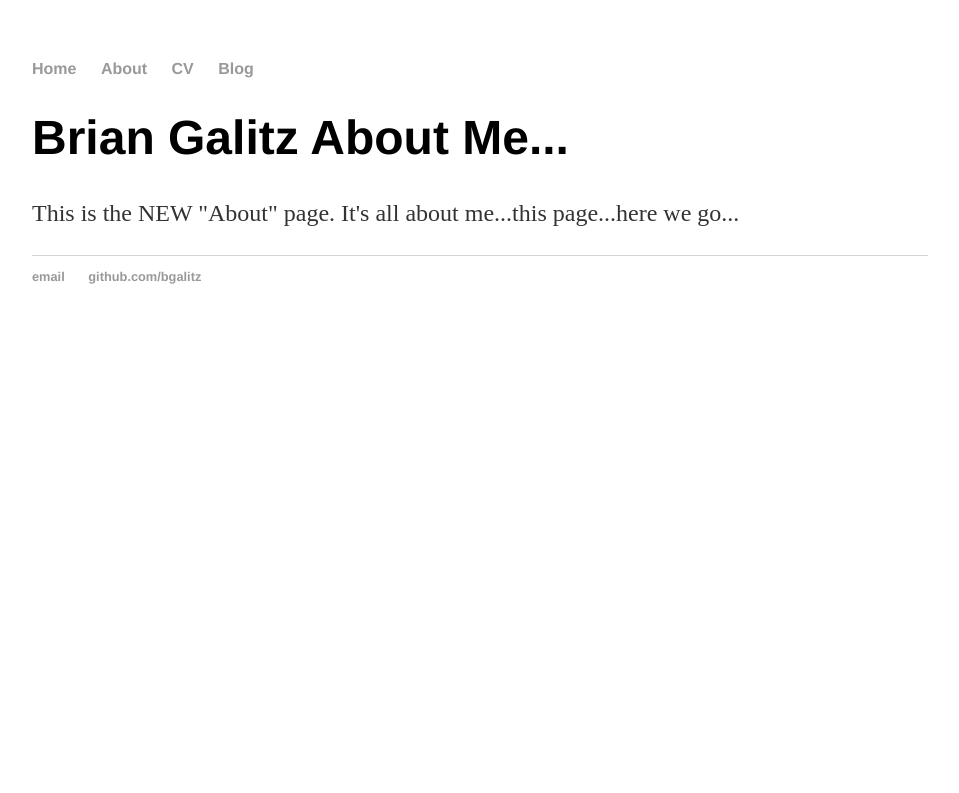
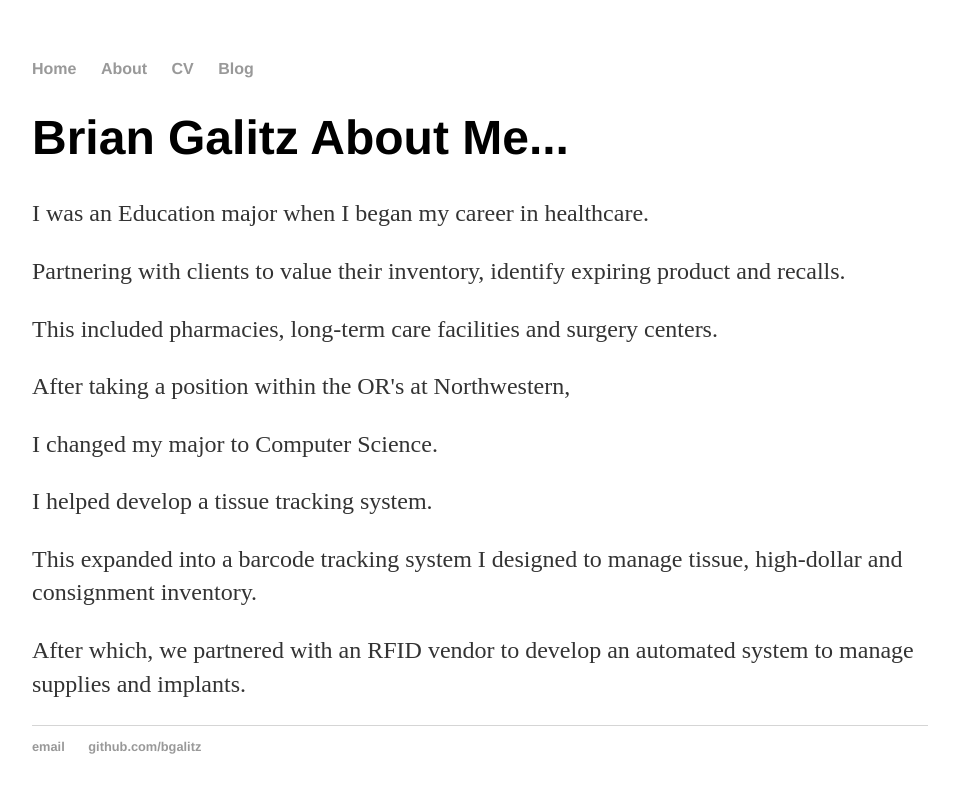
Before and after one commit to bgalitz/bgalitz.github.io, a Jekyll site: the page built from about/index.html, in a window 1280 px wide. Shown: the top 793 px of the page, without its empty margins (160-1119 px from the left). Built offline with Jekyll 4.4.1, drawn with Linux system fonts in a browser that asks for light colours.

Commit message:
Update index.html

```diff
--- a/about/index.html
+++ b/about/index.html
@@ -4,5 +4,12 @@
 ---
 
 <div class="blurb">
-        <p>This is the NEW "About" page. It's all about me...this page...here we go...</p>
+        <p>I was an Education major when I began my career in healthcare.</p>
+        <p>Partnering with clients to value their inventory, identify expiring product and recalls.</p>
+        <p>This included pharmacies, long-term care facilities and surgery centers.</p>
+        <p>After taking a position within the OR's at Northwestern,</p>
+        <p>I changed my major to Computer Science.</p>
+        <p>I helped develop a tissue tracking system.</p>
+        <p>This expanded into a barcode tracking system I designed to manage tissue, high-dollar and consignment inventory.</p>
+        <p>After which, we partnered with an RFID vendor to develop an automated system to manage supplies and implants.</p>
 </div><!-- /.blurb -->
```
